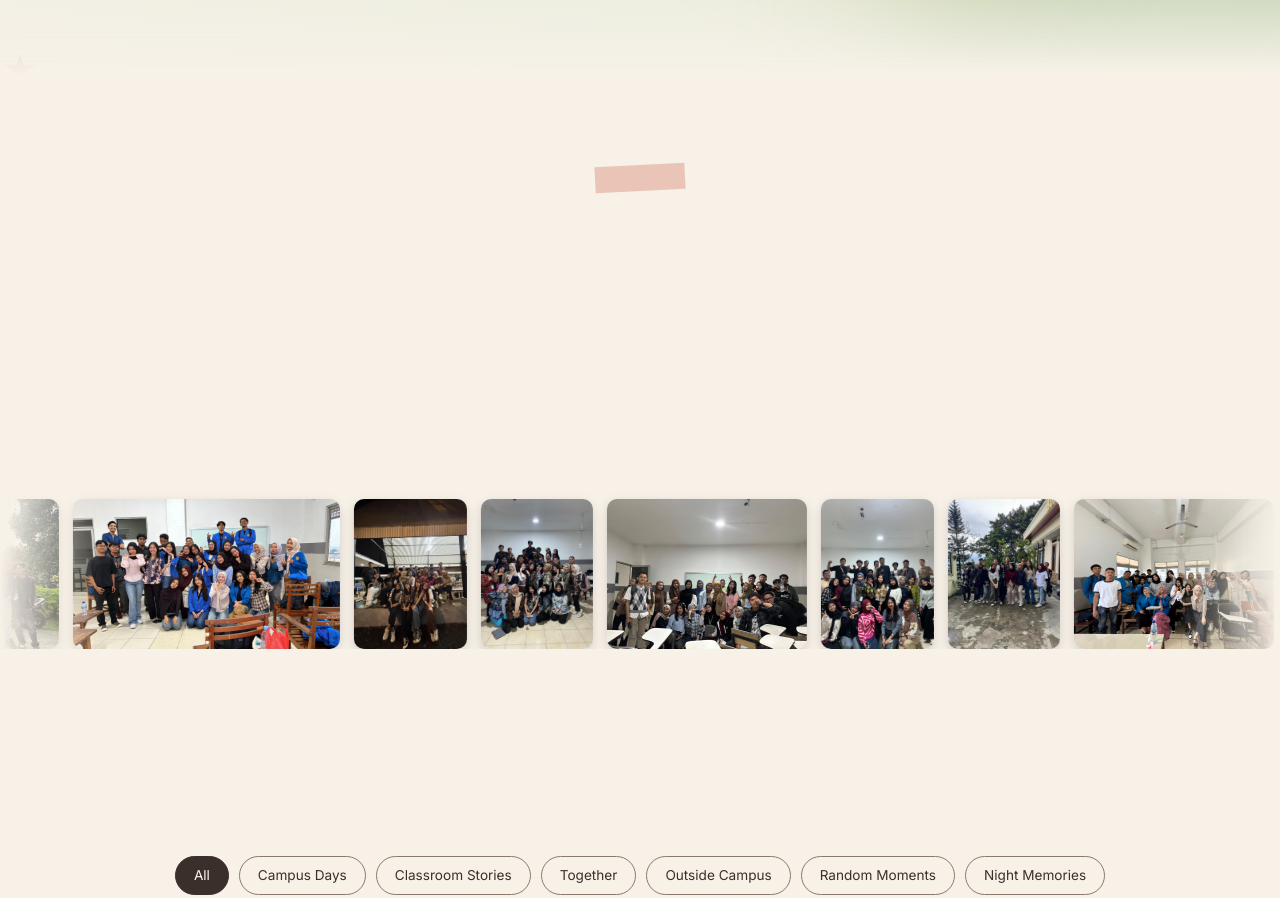
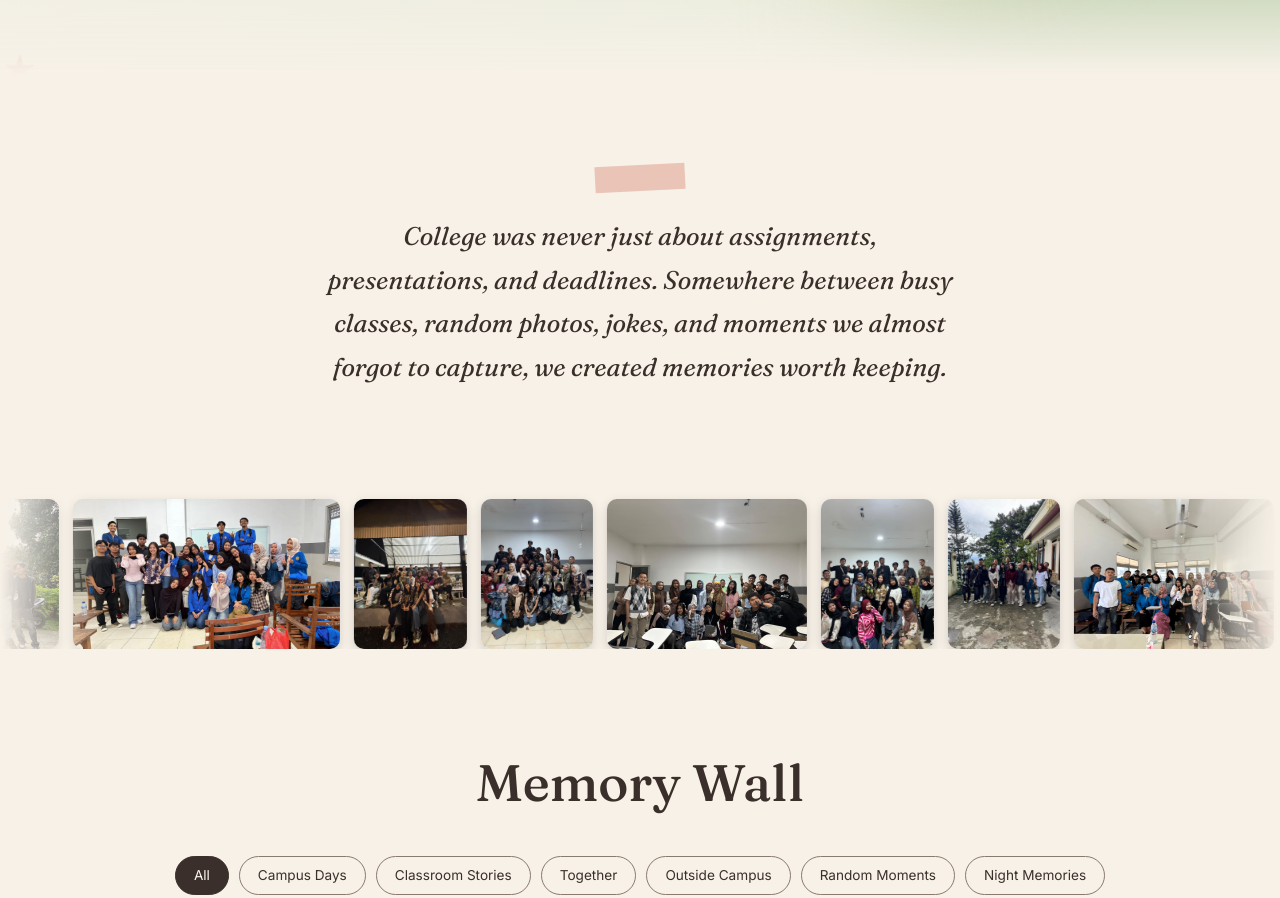
Before and after one commit to validfirdaus20/kenangan-kuliah-bit.github.io, a plain HTML site: page index.html in a window 1280 px wide. Shown: the part 725-1623 px from the top of the page. Drawn offline with Linux system fonts and the light colour scheme.

Commit message:
Add files via upload

```diff
--- a/index.html
+++ b/index.html
@@ -1,5 +1,5 @@
 <!DOCTYPE html>
-<html lang="id">
+<html lang="id" class="js">
 <head>
 <meta charset="UTF-8">
 <meta name="viewport" content="width=device-width, initial-scale=1, minimum-scale=1">
--- a/script.js
+++ b/script.js
@@ -81,8 +81,10 @@ document.addEventListener("keydown", e => { if(!$("#lb").classList.contains("ope
   if(e.key==="Escape") $("#lb").classList.remove("open"); if(e.key==="ArrowLeft") step(-1); if(e.key==="ArrowRight") step(1) });
 let sx=0; $("#lb").addEventListener("touchstart",e=>sx=e.touches[0].clientX);
 $("#lb").addEventListener("touchend",e=>{const d=e.changedTouches[0].clientX-sx; if(Math.abs(d)>50) step(d>0?-1:1)});
-const io = new IntersectionObserver(es=>es.forEach(e=>{if(e.isIntersecting){e.target.classList.add("in");io.unobserve(e.target)}}),{threshold:.12});
-function observe(){ document.querySelectorAll(".reveal:not(.in)").forEach(el=>io.observe(el)) }
+/* Reveal saat scroll: tanpa IntersectionObserver, plus cadangan supaya konten TIDAK PERNAH tetap tersembunyi */
+function observe(){ document.querySelectorAll(".reveal:not(.in)").forEach(el=>{ const r=el.getBoundingClientRect(); if(r.top<innerHeight*0.92 && r.bottom>0) el.classList.add("in") }) }
+addEventListener("scroll",observe,{passive:true}); addEventListener("resize",observe);
+observe(); setTimeout(observe,300); setTimeout(()=>document.querySelectorAll(".reveal").forEach(el=>el.classList.add("in")),6000);
 addEventListener("scroll",()=>{ $("#heroBg").style.transform=`translateY(${scrollY*.25}px)`;
   $("#progress").style.width=(scrollY/(document.body.scrollHeight-innerHeight)*100)+"%" },{passive:true});
 document.querySelectorAll(".links a").forEach(a=>a.onclick=()=>document.body.classList.remove("menu"));
--- a/style.css
+++ b/style.css
@@ -35,7 +35,7 @@ img{display:block;width:100%}.masonry img{transition:transform .6s}.masonry figu
 .lb{position:fixed;inset:0;z-index:50;background:rgba(20,14,12,.92);display:flex;align-items:center;justify-content:center;opacity:0;pointer-events:none;transition:opacity .35s}
 .lb.open{opacity:1;pointer-events:auto}.lb img{width:auto;max-width:92vw;max-height:88vh;border-radius:8px;transition:opacity .25s}
 .lb button{position:absolute;background:none;border:0;color:#fff;font-size:2.6rem;cursor:pointer;padding:14px}.x{top:6px;right:10px;font-size:1.8rem!important}.pv{left:8px}.nx{right:8px}
-.reveal{opacity:0;transform:translateY(34px);transition:1s ease}.reveal.in{opacity:1;transform:none}
+.js .reveal{opacity:0;transform:translateY(34px);transition:1s ease}.reveal.in{opacity:1!important;transform:none}.reveal.in{opacity:1;transform:none}
 @keyframes up{from{opacity:0;transform:translateY(30px)}}
 @media(max-width:720px){.burger{display:block}.links{position:absolute;top:100%;left:0;right:0;background:var(--bg);flex-direction:column;padding:10px 5vw 20px;display:none}.menu .links{display:flex}.links a{margin:8px 0}
 .masonry{columns:2 140px;column-gap:10px}.masonry figure{margin-bottom:10px;border-radius:10px}section{padding:64px 4vw}
```
